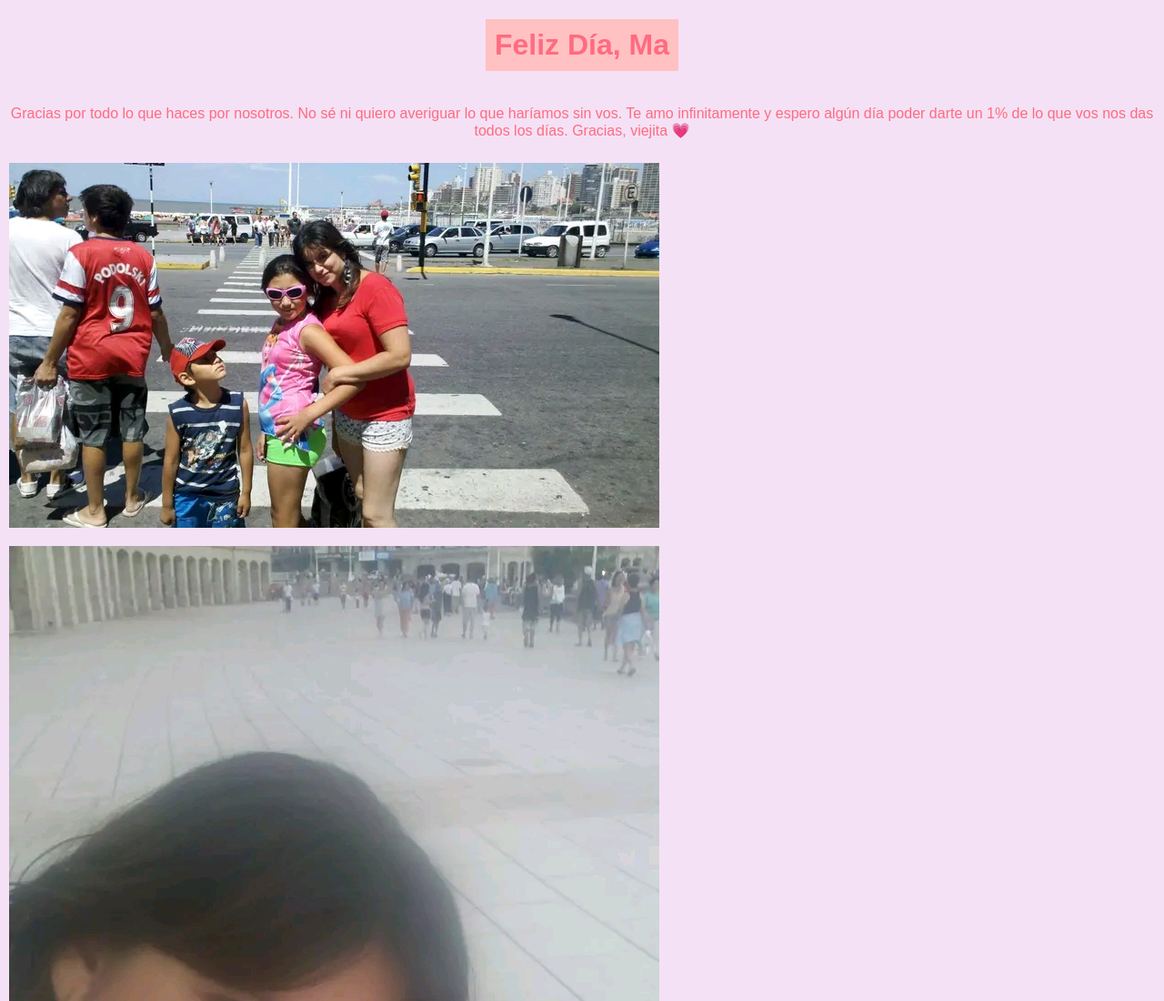
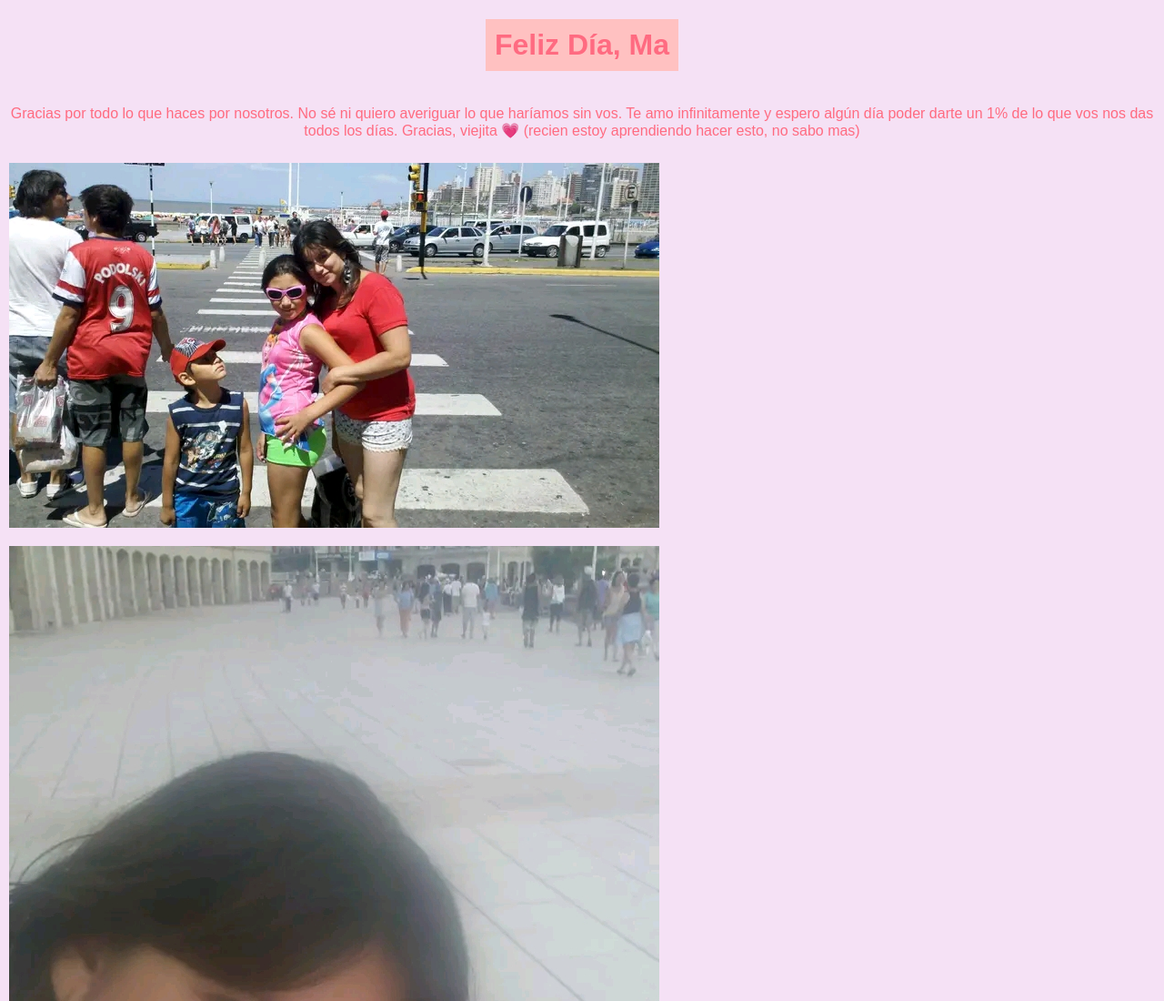
Before and after one commit to arisey0/arisey0.github.io, a plain HTML site: page index.html in a window 1280 px wide. Shown: the top 1100 px of the page at 91% size. Drawn offline with Linux system fonts and the light colour scheme.

Commit message:
Update index.html

```diff
--- a/index.html
+++ b/index.html
@@ -82,7 +82,7 @@
 </head>
 <body>
     <h1>Feliz Día, Ma</h1>
-    <p>Gracias por todo lo que haces por nosotros. No sé ni quiero averiguar lo que haríamos sin vos. Te amo infinitamente y espero algún día poder darte un 1% de lo que vos nos das todos los días. Gracias, viejita 💗</p>
+    <p>Gracias por todo lo que haces por nosotros. No sé ni quiero averiguar lo que haríamos sin vos. Te amo infinitamente y espero algún día poder darte un 1% de lo que vos nos das todos los días. Gracias, viejita 💗 (recien estoy aprendiendo hacer esto, no sabo mas) </p>
 
     <div class="gallery">
         <img src="uno.jpg">
```
